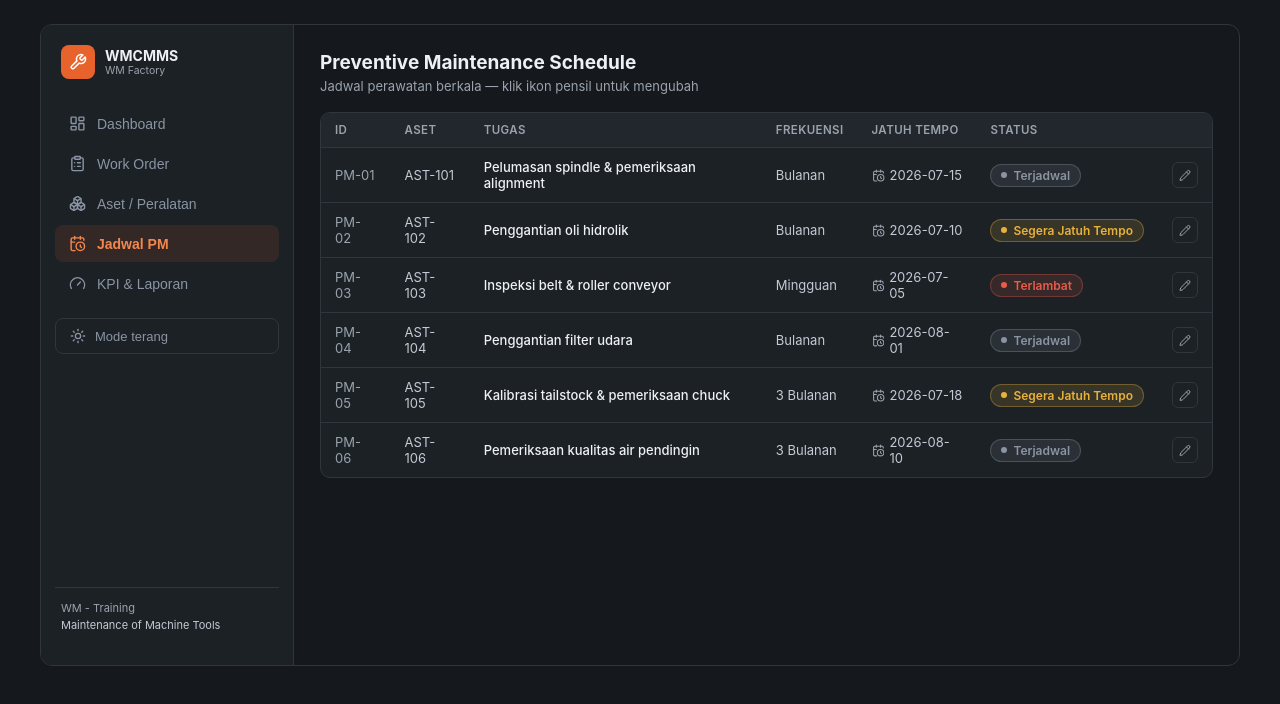
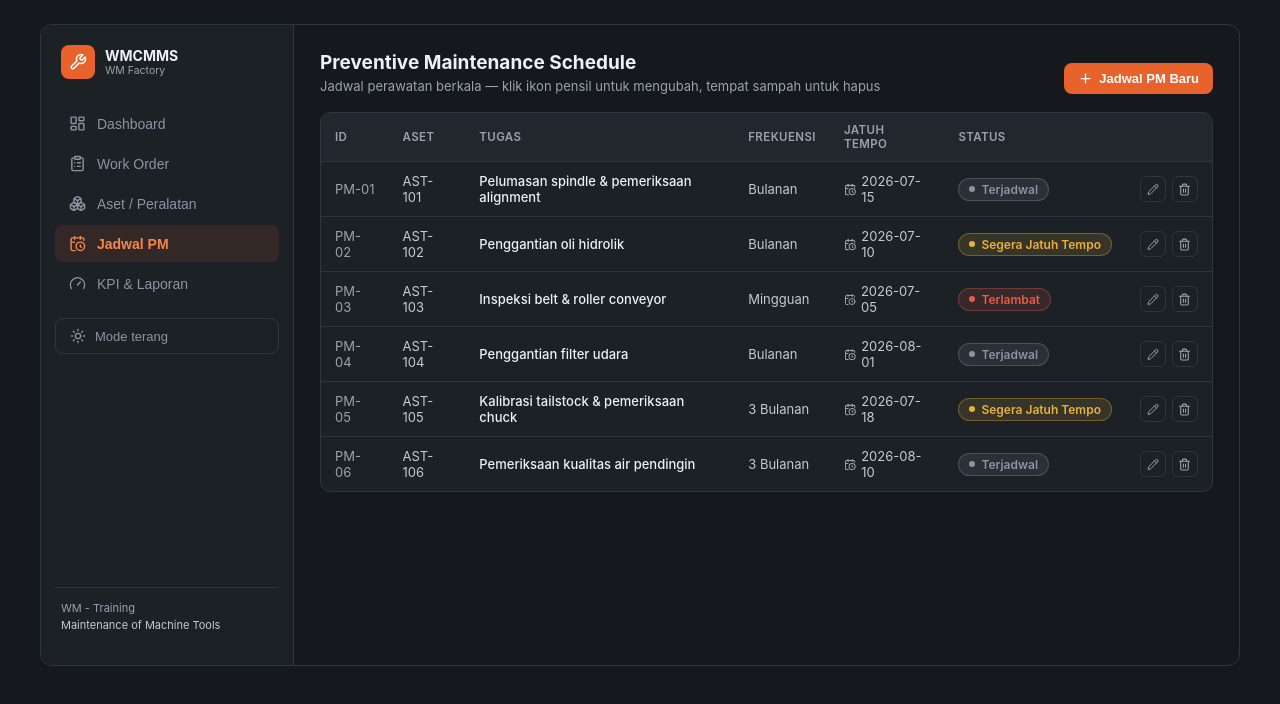
Before and after one commit to wldn-git/wm-cmms, a React (Vite) app: page / in a window 1280 px wide. Both pictures are taken after a click on the button "Jadwal PM". Shown: the top 704 px of the page. Built offline with nearby package versions, Linux system fonts and the light colour scheme.

Commit message:
Tambah fitur tambah dan hapus jadwal PM

```diff
--- a/src/App.jsx
+++ b/src/App.jsx
@@ -3,7 +3,7 @@ import {
   LayoutDashboard, Wrench, ClipboardList, Boxes, CalendarClock,
   AlertTriangle, CheckCircle2, Clock, Plus, X, ChevronRight,
   Search, Gauge, TrendingUp, TrendingDown, Factory, Sun, Moon,
-  Pencil, Save
+  Pencil, Save, Trash2
 } from "lucide-react";
 
 /* ---------------------------------------------------
@@ -490,15 +490,25 @@ function Assets({ assets, setAssets, C }) {
 }
 
 /* ---------------- PREVENTIVE MAINTENANCE ---------------- */
-function PMRow({ pm, C, onSave, assetIds }) {
+function PMRow({ pm, C, onSave, onDelete, assetIds }) {
   const { statusMeta } = getMeta(C);
   const tdStyle = getTdStyle(C);
   const inputStyle = getInputStyle(C);
   const [editing, setEditing] = useState(false);
   const [draft, setDraft] = useState(pm);
+  const [confirmDelete, setConfirmDelete] = useState(false);
 
   const startEdit = () => { setDraft(pm); setEditing(true); };
   const save = () => { onSave(draft); setEditing(false); };
+
+  const handleDeleteClick = () => {
+    if (confirmDelete) {
+      onDelete(pm.id);
+    } else {
+      setConfirmDelete(true);
+      setTimeout(() => setConfirmDelete(false), 3000);
+    }
+  };
 
   if (!editing) {
     return (
@@ -514,6 +524,7 @@ function PMRow({ pm, C, onSave, assetIds }) {
         </td>
         <td style={tdStyle}><Badge color={statusMeta[pm.status].color}>{statusMeta[pm.status].label}</Badge></td>
         <td style={tdStyle}>
+          <div style={{ display: "flex", gap: 6 }}>
             <button onClick={startEdit} aria-label="Edit jadwal" style={{
               display: "flex", alignItems: "center", justifyContent: "center",
               width: 26, height: 26, borderRadius: 6, border: `1px solid ${C.border}`,
@@ -521,6 +532,19 @@ function PMRow({ pm, C, onSave, assetIds }) {
             }}>
               <Pencil size={13} />
             </button>
+            <button onClick={handleDeleteClick} aria-label="Hapus jadwal" style={{
+              display: "flex", alignItems: "center", justifyContent: "center",
+              gap: 4, height: 26, padding: confirmDelete ? "0 8px" : 0,
+              width: confirmDelete ? "auto" : 26, borderRadius: 6,
+              border: `1px solid ${confirmDelete ? C.danger : C.border}`,
+              background: confirmDelete ? C.danger + "1c" : "transparent",
+              color: confirmDelete ? C.danger : C.textDim, cursor: "pointer",
+              fontSize: 11.5, fontWeight: 600, whiteSpace: "nowrap"
+            }}>
+              <Trash2 size={13} />
+              {confirmDelete && "Yakin?"}
+            </button>
+          </div>
         </td>
       </tr>
     );
@@ -563,15 +587,82 @@ function PMRow({ pm, C, onSave, assetIds }) {
 
 function PMSchedule({ pms, setPms, assets, C }) {
   const thStyle = getThStyle(C);
+  const inputStyle = getInputStyle(C);
   const assetIds = assets.map(a => a.id);
+  const [showForm, setShowForm] = useState(false);
+  const [form, setForm] = useState({
+    asset: assetIds[0], task: "", freq: "Bulanan", due: "", status: "upcoming"
+  });
 
   const savePm = (updated) => {
     setPms(pms.map(p => p.id === updated.id ? updated : p));
   };
 
+  const deletePm = (id) => {
+    setPms(pms.filter(p => p.id !== id));
+  };
+
+  const addPm = () => {
+    if (!form.task.trim() || !form.due) return;
+    const nums = pms
+      .map(p => parseInt(p.id.replace("PM-", ""), 10))
+      .filter(n => !isNaN(n));
+    const nextNum = (nums.length ? Math.max(...nums) : 0) + 1;
+    const newId = "PM-" + String(nextNum).padStart(2, "0");
+    setPms([...pms, { ...form, id: newId }]);
+    setForm({ asset: assetIds[0], task: "", freq: "Bulanan", due: "", status: "upcoming" });
+    setShowForm(false);
+  };
+
   return (
     <div>
-      <SectionHeader C={C} title="Preventive Maintenance Schedule" subtitle="Jadwal perawatan berkala — klik ikon pensil untuk mengubah" />
+      <SectionHeader
+        C={C}
+        title="Preventive Maintenance Schedule"
+        subtitle="Jadwal perawatan berkala — klik ikon pensil untuk mengubah, tempat sampah untuk hapus"
+        action={
+          <button onClick={() => setShowForm(!showForm)} style={{
+            display: "flex", alignItems: "center", gap: 6, padding: "8px 14px",
+            background: C.ember, color: "#fff", border: "none", borderRadius: 8,
+            fontSize: 13, fontWeight: 600, cursor: "pointer"
+          }}>
+            <Plus size={15} /> Jadwal PM Baru
+          </button>
+        }
+      />
+
+      {showForm && (
+        <Card C={C} style={{ marginBottom: 16 }}>
+          <div style={{ display: "flex", justifyContent: "space-between", marginBottom: 12 }}>
+            <div style={{ fontSize: 14, fontWeight: 600, color: C.text }}>Tambah Jadwal PM</div>
+            <X size={16} color={C.textDim} style={{ cursor: "pointer" }} onClick={() => setShowForm(false)} />
+          </div>
+          <div style={{ display: "grid", gridTemplateColumns: "1fr 2fr 1fr 1fr 1fr", gap: 10 }}>
+            <select value={form.asset} onChange={e => setForm({ ...form, asset: e.target.value })} style={inputStyle}>
+              {assetIds.map(id => <option key={id} value={id}>{id}</option>)}
+            </select>
+            <input placeholder="Nama tugas maintenance..." value={form.task}
+              onChange={e => setForm({ ...form, task: e.target.value })}
+              style={{ ...inputStyle, width: "100%" }} />
+            <input placeholder="Frekuensi (mis. Bulanan)" value={form.freq}
+              onChange={e => setForm({ ...form, freq: e.target.value })}
+              style={inputStyle} />
+            <input type="date" value={form.due}
+              onChange={e => setForm({ ...form, due: e.target.value })}
+              style={inputStyle} />
+            <select value={form.status} onChange={e => setForm({ ...form, status: e.target.value })} style={inputStyle}>
+              <option value="upcoming">Terjadwal</option>
+              <option value="due_soon">Segera Jatuh Tempo</option>
+              <option value="overdue">Terlambat</option>
+            </select>
+          </div>
+          <button onClick={addPm} style={{
+            marginTop: 12, padding: "8px 16px", background: C.ember, color: "#fff",
+            border: "none", borderRadius: 8, fontSize: 13, fontWeight: 600, cursor: "pointer"
+          }}>Simpan</button>
+        </Card>
+      )}
+
       <Card C={C} style={{ padding: 0, overflow: "hidden" }}>
         <table style={{ width: "100%", borderCollapse: "collapse", fontSize: 13 }}>
           <thead>
@@ -583,8 +674,15 @@ function PMSchedule({ pms, setPms, assets, C }) {
           </thead>
           <tbody>
             {pms.map(p => (
-              <PMRow key={p.id} pm={p} C={C} onSave={savePm} assetIds={assetIds} />
+              <PMRow key={p.id} pm={p} C={C} onSave={savePm} onDelete={deletePm} assetIds={assetIds} />
             ))}
+            {pms.length === 0 && (
+              <tr>
+                <td colSpan={7} style={{ padding: "24px 14px", textAlign: "center", color: C.textDim, fontSize: 13 }}>
+                  Belum ada jadwal PM. Klik "Jadwal PM Baru" untuk menambahkan.
+                </td>
+              </tr>
+            )}
           </tbody>
         </table>
       </Card>
```
Also changed, not shown: 1 other file (tests, documents, lock files or other folders). Lines whose indentation alone changed are shown as unchanged.
